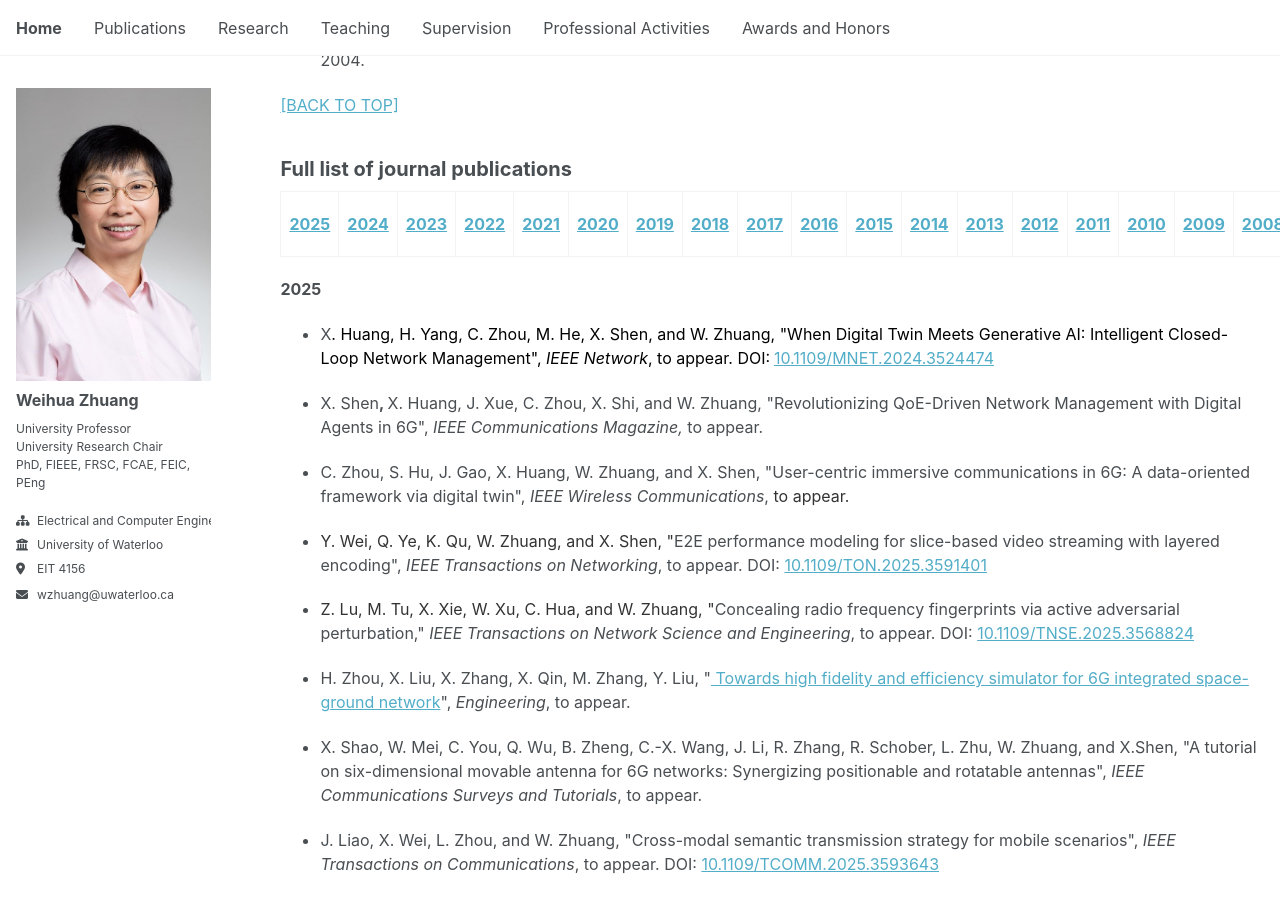
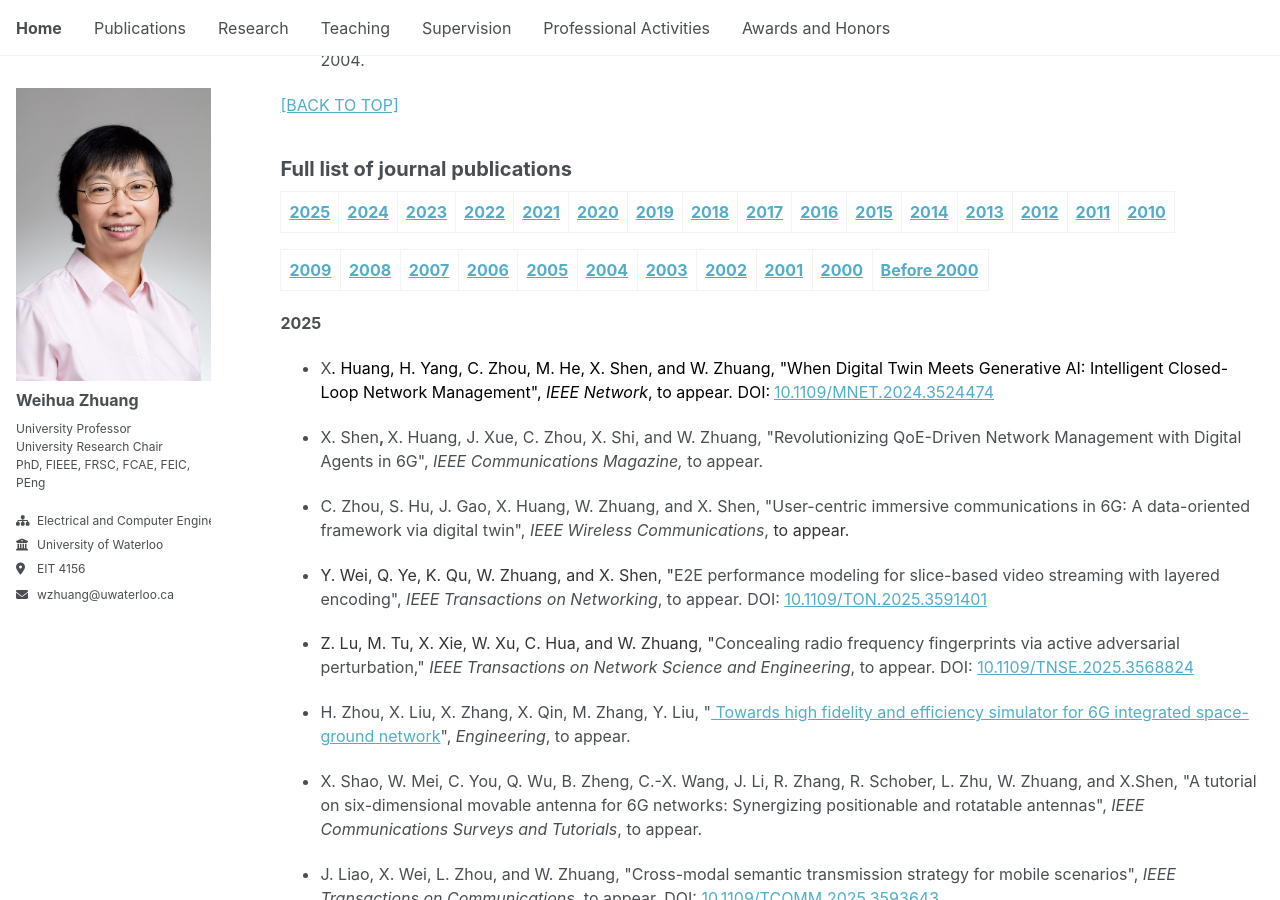
Before and after one commit to m64he/wzhuang, a Jekyll site: the page built from _pages/publications.md, in a window 1280 px wide and 900 px high, scrolled down 2235 px. Built offline with Jekyll 4.4.1, drawn with Linux system fonts in a browser that asks for light colours; a script that is not in the unit is left out.

Commit message:
Update publications.md

```diff
--- a/_pages/publications.md
+++ b/_pages/publications.md
@@ -168,7 +168,9 @@ author_profile: true
 
 ## Full list of journal publications
 
-[<strong>2025</strong>](#journal_2025) | [<strong>2024</strong>](#journal_2024) | [<strong>2023</strong>](#journal_2023) | [<strong>2022</strong>](#journal_2022) | [<strong>2021</strong>](#journal_2021) | [<strong>2020</strong>](#journal_2020) | [<strong>2019</strong>](#journal_2019) | [<strong>2018</strong>](#journal_2018) | [<strong>2017</strong>](#journal_2017) | [<strong>2016</strong>](#journal_2016) | [<strong>2015</strong>](#journal_2015) | [<strong>2014</strong>](#journal_2014) | [<strong>2013</strong>](#journal_2013) | [<strong>2012</strong>](#journal_2012) | [<strong>2011</strong>](#journal_2011) | [<strong>2010</strong>](#journal_2010) | [<strong>2009</strong>](#journal_2009) | [<strong>2008</strong>](#journal_2008) | [<strong>2007</strong>](#journal_2007) | [<strong>2006</strong>](#journal_2006) | [<strong>2005</strong>](#journal_2005) | [<strong>2004</strong>](#journal_2004) | [<strong>2003</strong>](#journal_2003) | [<strong>2002</strong>](#journal_2002) | [<strong>2001</strong>](#journal_2001) | [<strong>2000</strong>](#journal_2000) | [<strong>Before 2000</strong>](#journal_1999)
+[<strong>2025</strong>](#journal_2025) | [<strong>2024</strong>](#journal_2024) | [<strong>2023</strong>](#journal_2023) | [<strong>2022</strong>](#journal_2022) | [<strong>2021</strong>](#journal_2021) | [<strong>2020</strong>](#journal_2020) | [<strong>2019</strong>](#journal_2019) | [<strong>2018</strong>](#journal_2018) | [<strong>2017</strong>](#journal_2017) | [<strong>2016</strong>](#journal_2016) | [<strong>2015</strong>](#journal_2015) | [<strong>2014</strong>](#journal_2014) | [<strong>2013</strong>](#journal_2013) | [<strong>2012</strong>](#journal_2012) | [<strong>2011</strong>](#journal_2011) | [<strong>2010</strong>](#journal_2010)
+
+[<strong>2009</strong>](#journal_2009) | [<strong>2008</strong>](#journal_2008) | [<strong>2007</strong>](#journal_2007) | [<strong>2006</strong>](#journal_2006) | [<strong>2005</strong>](#journal_2005) | [<strong>2004</strong>](#journal_2004) | [<strong>2003</strong>](#journal_2003) | [<strong>2002</strong>](#journal_2002) | [<strong>2001</strong>](#journal_2001) | [<strong>2000</strong>](#journal_2000) | [<strong>Before 2000</strong>](#journal_1999)
 
 <a id="journal_2025"></a>
 
```
